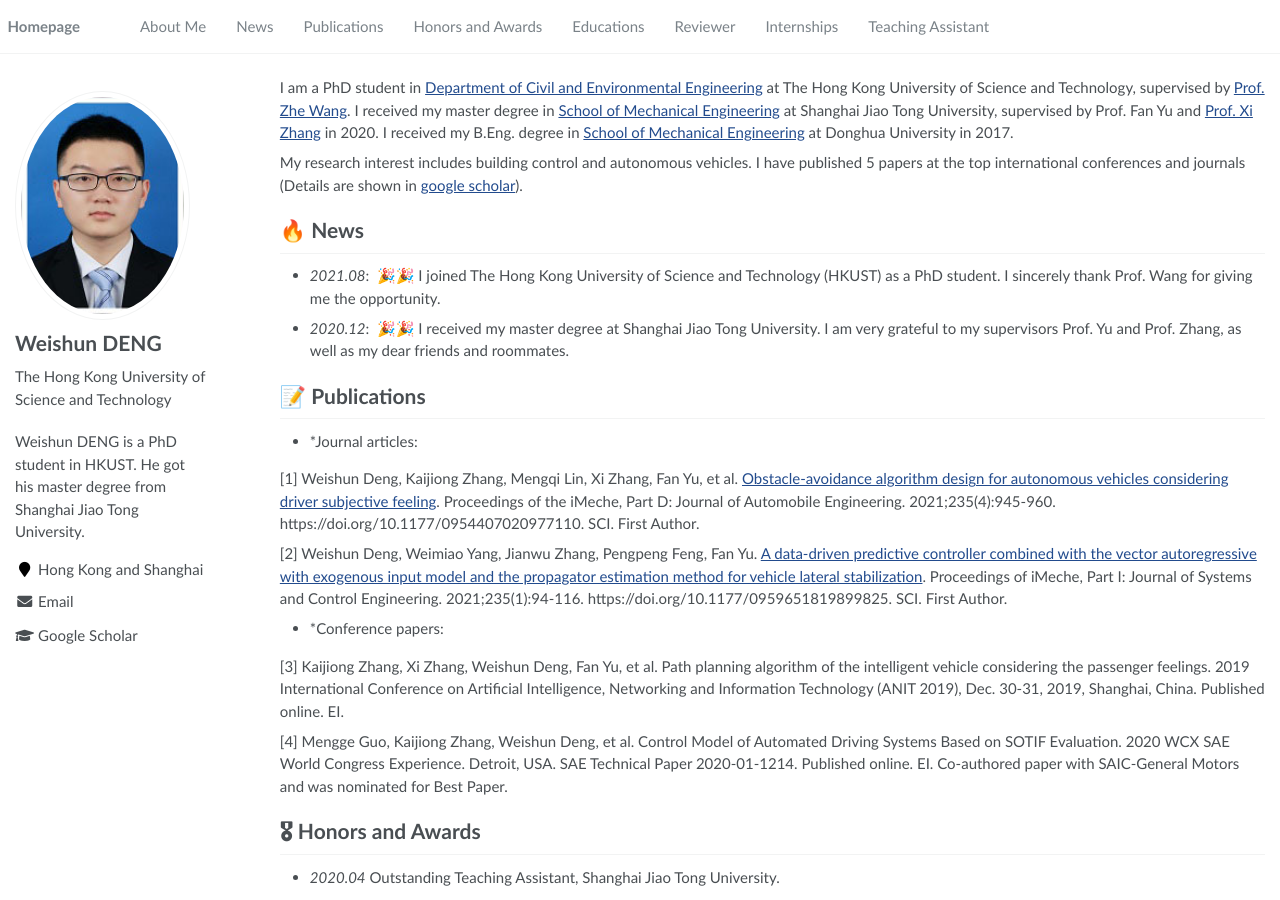
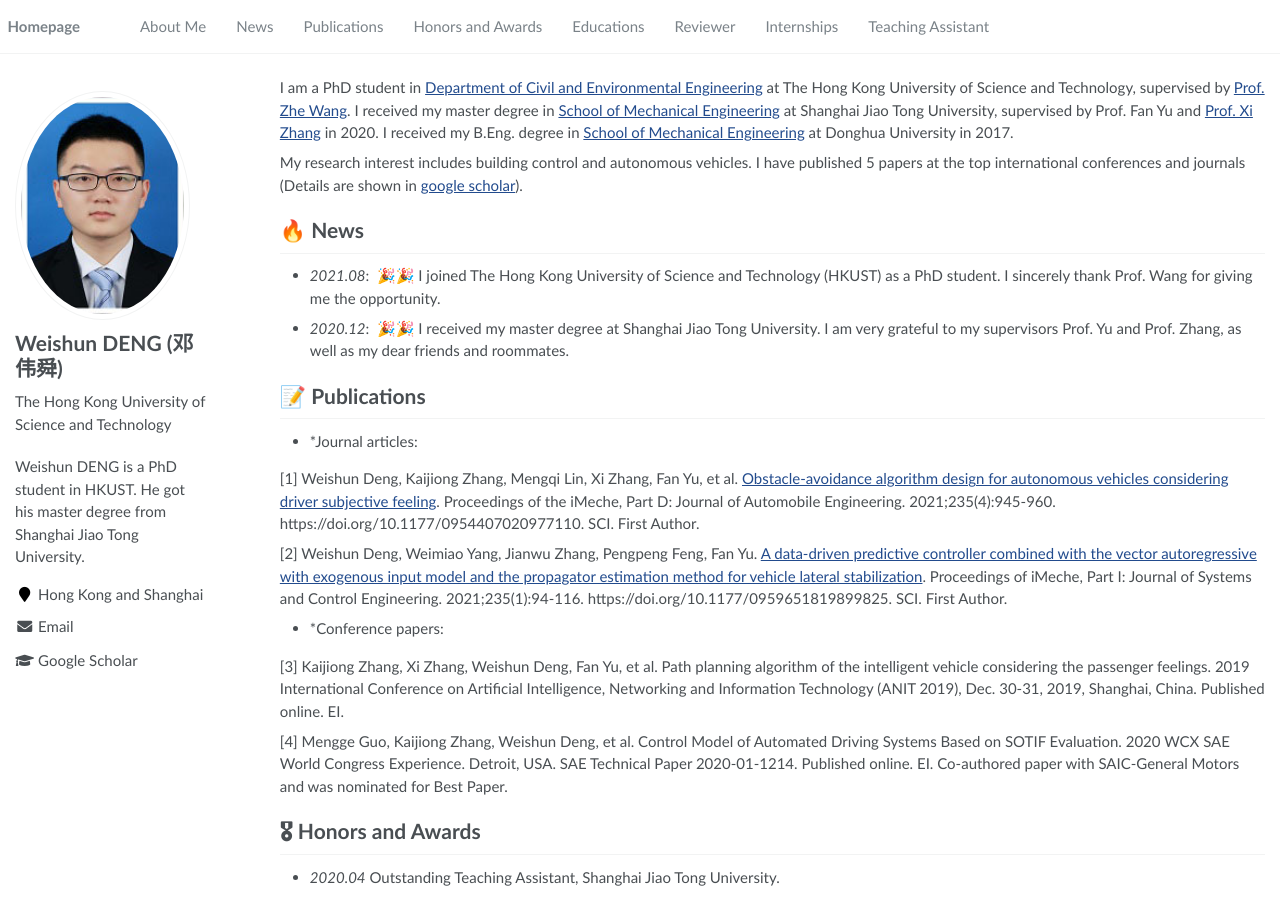
Before and after one commit to RayeRen/acad-homepage.github.io, a Jekyll site: the page built from _pages/about.md, in a window 1280 px wide and 900 px high. Built offline with Jekyll 4.4.1, drawn with Linux system fonts in a browser that asks for light colours; some of the changed lines change nothing that is shown.

Commit message:
Update _config.yml

```diff
--- a/_config.yml
+++ b/_config.yml
@@ -6,8 +6,7 @@
 # `jekyll serve`. If you change this file, please restart the server process.
 
 # Site Settings
-title                    : "Weishun DENG"
-title                    : "(邓伟舜)"
+title                    : "Weishun DENG (邓伟舜)"
 description              : "Weishun DENG is a PhD student in HKUST. He got his master degree from Shanghai Jiao Tong University."
 repository               : "weishundeng/weishundeng.github.io"
 google_scholar_stats_use_cdn : true
@@ -22,8 +21,8 @@
 
 # Site Author
 author:
-  name             : "Weishun DENG"
-  name2            : "(邓伟舜)"
+  name             : "Weishun DENG
+  (邓伟舜)"
   avatar           : "images/me.jpg"
   bio              : "The Hong Kong University of Science and Technology"
   location         : "Hong Kong and Shanghai"
```
